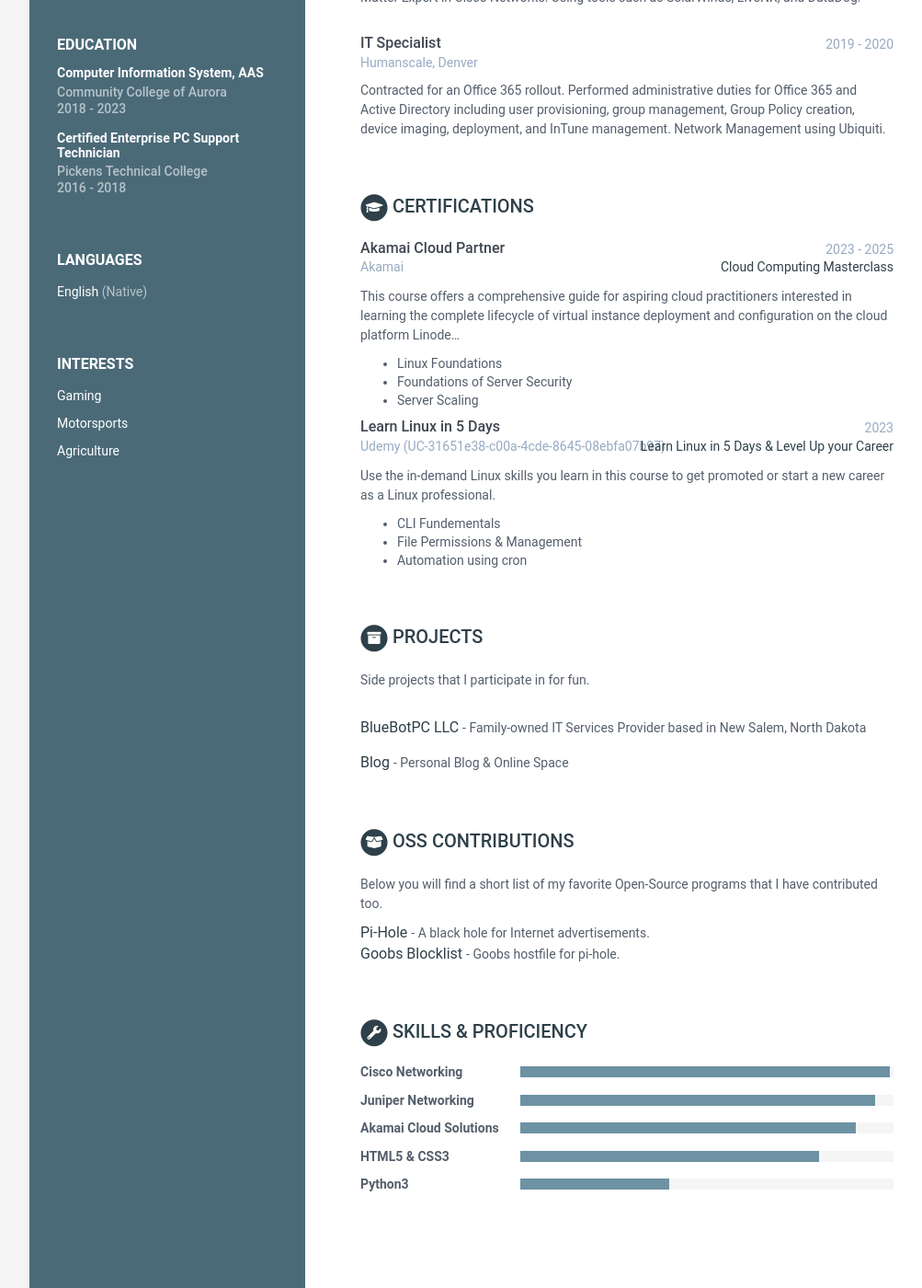
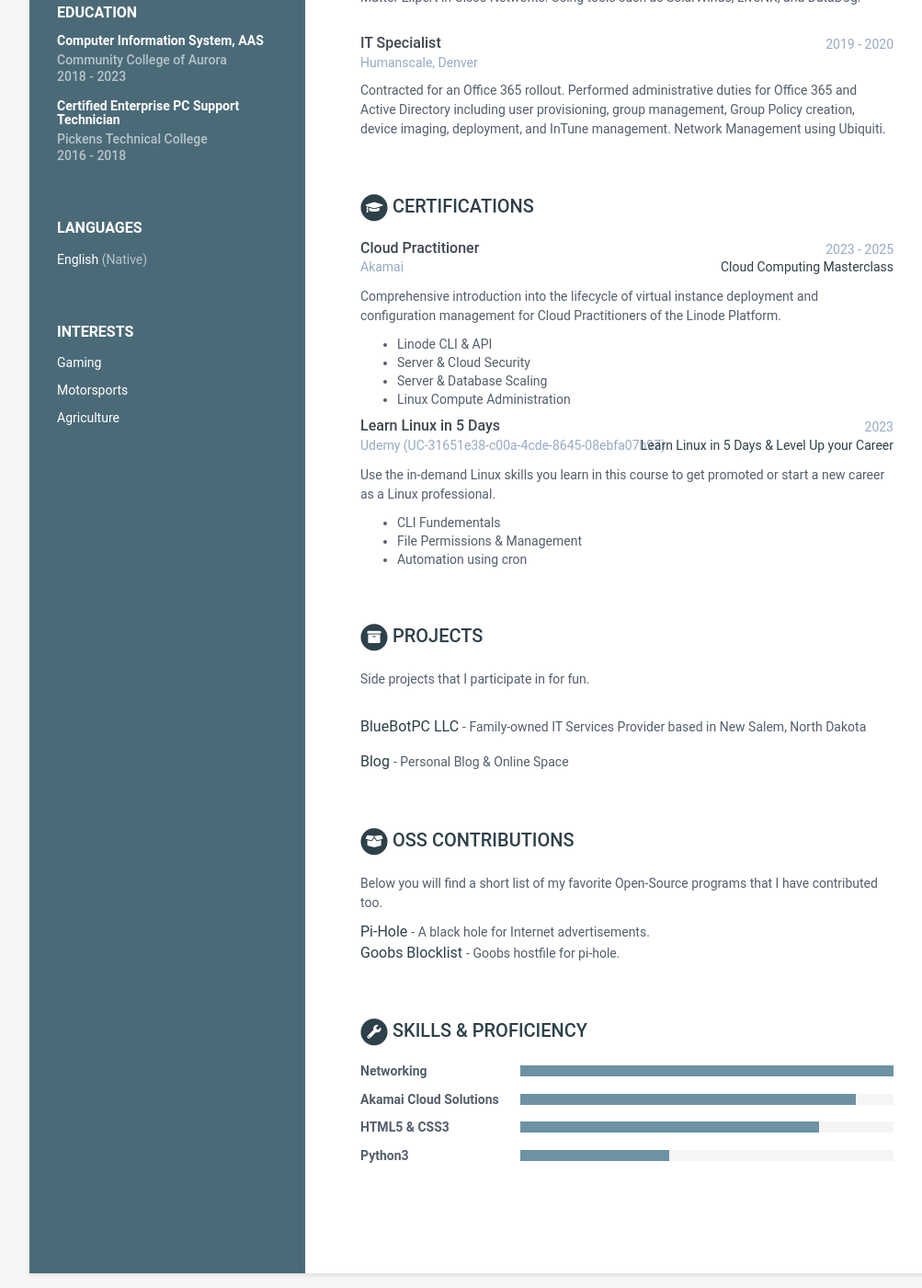
Before and after one commit to GoobyFRS/goobyfrs.github.io, a Jekyll site: the page built from index.html, in a window 1280 px wide and 1400 px high, scrolled down 560 px. Shown: the whole window at 92% size, without its empty margins (108-1111 px from the left). Built offline with Jekyll 4.4.1, drawn with Linux system fonts in a browser that asks for light colours.

Commit message:
Update data.yml

```diff
--- a/_data/data.yml
+++ b/_data/data.yml
@@ -14,7 +14,7 @@ sidebar:
 
     # Sidebar links
     email: matt@bluebotpc.com
-    phone: 012 345 6789
+    #phone: 012 345 6789
     timezone: America/Denver
     #citizenship:
     website: www.mattfaulkner.net #do not add http://
@@ -63,12 +63,12 @@ education:
         university: Community College of Aurora
         time: 2018 - 2023
         details: |
-          Understanding how to leverage and implement successful computer information systems
-          in enterprise environments.
+          Introduction into the analysis, design, implementation, and management of Computer Information Systems (CIS)
+          that aide in business operations and drive efficiency.
             - Systems Analysis
             - Project Management
-            - Agile Project Management
-            - Introduction to Python3
+            - Software Development Lifecycles
+            - Introduction to Python
 
       - degree: Certified Enterprise PC Support Technician
         university: Pickens Technical College
@@ -111,20 +111,20 @@ experiences:
 certifications:
       title: Certifications
       list:
-        - name: Akamai Cloud Partner
+        - name: Cloud Practitioner
           start: 2023
           end: 2025
           organization: Akamai
           #credentialid: 111-222
-          credentialurl: www.linode.com
+          credentialurl: gooby-s3.us-southeast-1.linodeobjects.com/linodeSolutionsPartnerBadge.png
           credentialname: Cloud Computing Masterclass
           details: |
-            This course offers a comprehensive guide for aspiring cloud practitioners
-            interested in learning the complete lifecycle of virtual instance deployment and configuration
-            on the cloud platform Linode...
-            - Linux Foundations
-            - Foundations of Server Security
-            - Server Scaling
+            Comprehensive introduction into the lifecycle of virtual instance deployment and
+            configuration management for Cloud Practitioners of the Linode Platform.
+            - Linode CLI & API
+            - Server & Cloud Security
+            - Server & Database Scaling
+            - Linux Compute Administration
 
         - name: Learn Linux in 5 Days
           start: 2023
@@ -168,11 +168,8 @@ skills:
     title: Skills &amp; Proficiency
 
     toolset:
-      - name: Cisco Networking
-        level: 99%
-
-      - name: Juniper Networking
-        level: 95%
+      - name: Networking
+        level: 100%
 
       - name: Akamai Cloud Solutions
         level: 90%
```
